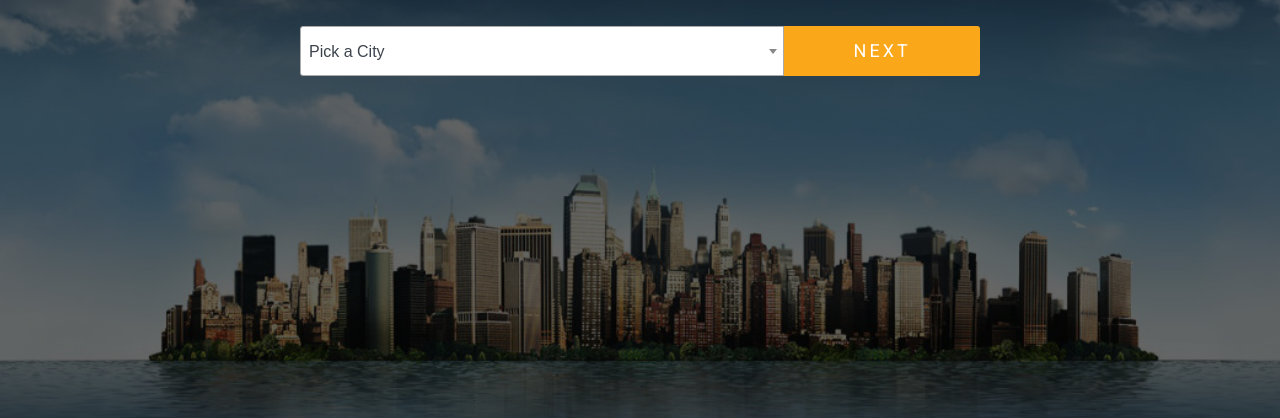
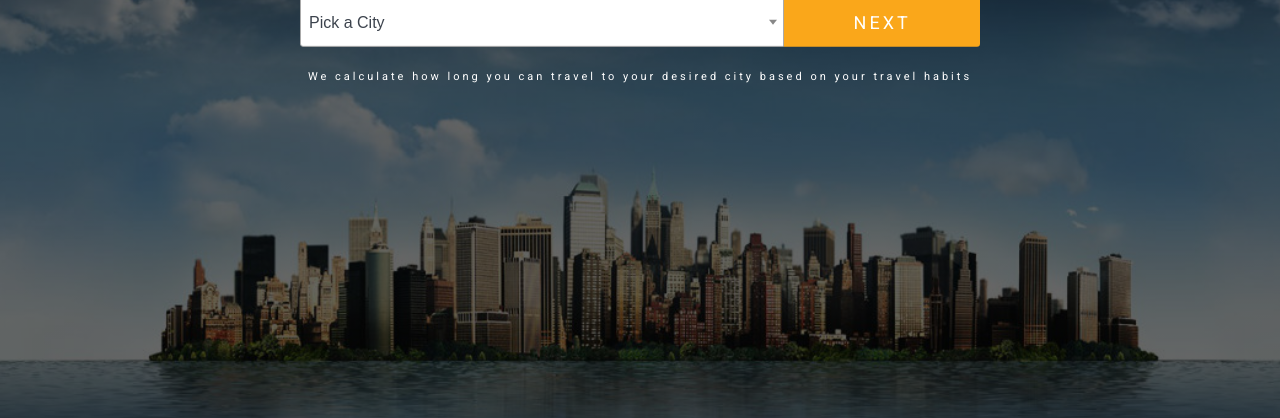
Before and after one commit to jess-ho/NomadProject, a website: page index.html in a window 1280 px wide. Shown: the part 379-797 px from the top of the page. Drawn offline with nearby package versions, Linux system fonts and the light colour scheme; files that its build step writes are made by us from their sources; no server answers.

Commit message:
added an purpose part to home page

```diff
--- a/dev/styles/main.scss
+++ b/dev/styles/main.scss
@@ -64,6 +64,11 @@ label {
 	color: $accentColor;
 	border: none;
 	outline: none;
+}
+
+.special{
+	font-size: 11px;
+
 }
 
 .wrapper {
--- a/index.html
+++ b/index.html
@@ -23,17 +23,15 @@
 			<div class="firstScreen current">
 				<img src="assets/nounProject.svg" alt="a paper airplane">
 				<h1>Plan your next adventure!</h1>
-				<!-- <h2>What city would you like to visit?</h2> -->
 				<div class="searchBar">
 					<select class="js-example-basic-single" name="" id="city">
 					<option value="" disabled selected> Pick a City</option>
 					</select>
 					<button class="headerNext">Next</button>
 				</div>
+				<p class="special">We calculate how long you can travel to your desired city based on your travel habits</p>
 			</div>
 
-
-			<!-- end of first screen -->
 
 			<div class="secondScreen">
 				<h2>The details...</h2>
@@ -89,7 +87,6 @@
 	</div>
 </header>
 
-<!-- this is where the results will be shown -->
 <section class="results">
 </section>
 
```
